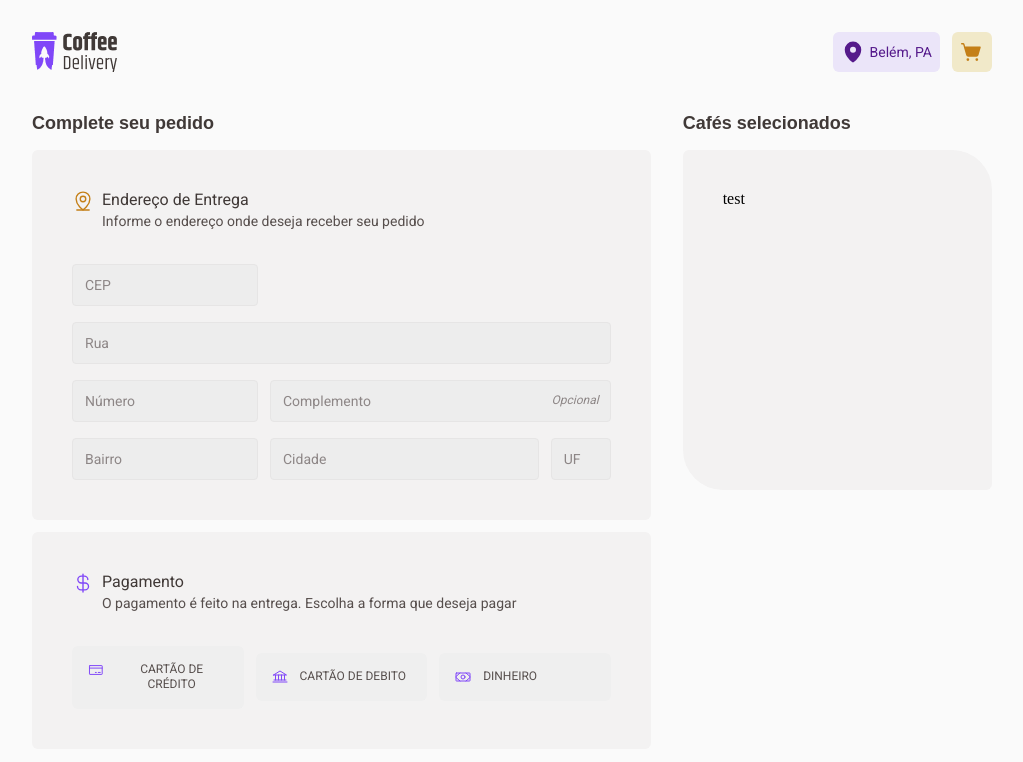
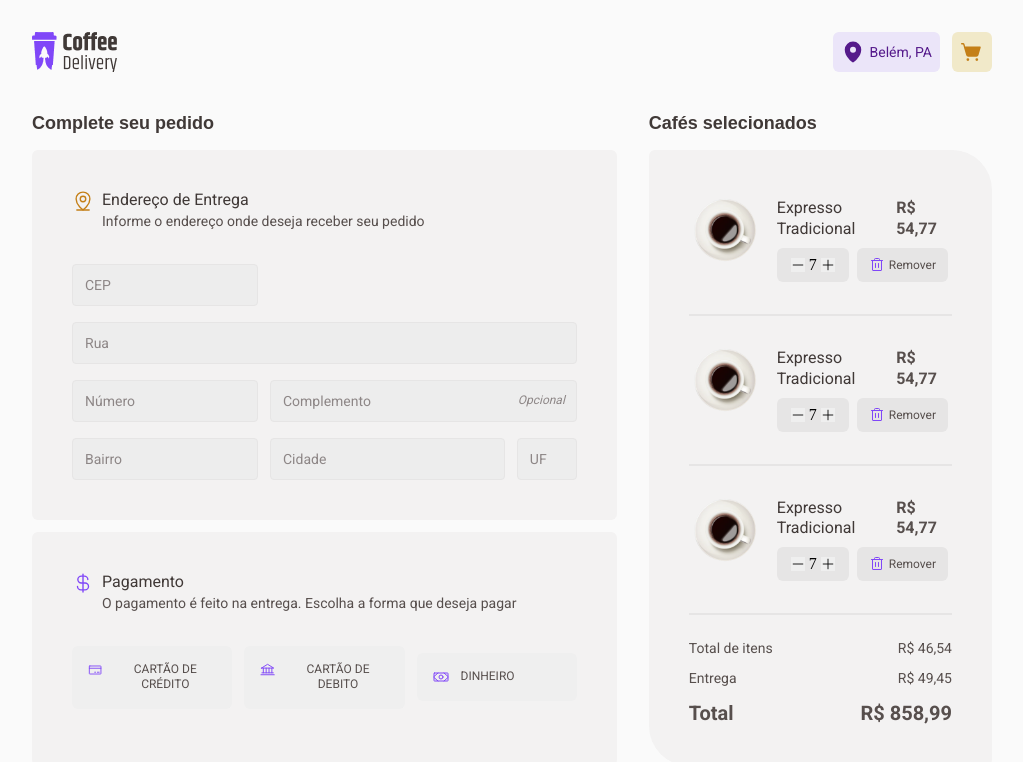
Before and after one commit to YanCardoso/coffee-y, a React (Vite) app: page /checkout in a window 1280 px wide. Shown: the top 762 px of the page, without its empty margins (128-1151 px from the left). Built offline with nearby package versions, Linux system fonts and the light colour scheme.

Commit message:
CartProduct

```diff
--- /dev/null
+++ b/src/components/CartProductItem/index.tsx
@@ -0,0 +1,34 @@
+import coffee from '../../assets/Type_Americano.png'
+import { CounterButton } from '../CounterButton'
+import { RemoveButton } from '../RemoveButton'
+import {
+	ButtonsGroup,
+	CartProductItemContainer,
+	Divider,
+	HeaderDetails,
+	ProductDetailsBox,
+} from './styles'
+
+export function CartProductItem() {
+	return (
+		<>
+			<CartProductItemContainer>
+				<img
+					src={coffee}
+					alt='coffee'
+				/>
+				<ProductDetailsBox>
+					<HeaderDetails>
+						<span>Expresso Tradicional</span>
+						<span>R$ 54,77</span>
+					</HeaderDetails>
+					<ButtonsGroup>
+						<CounterButton />
+						<RemoveButton />
+					</ButtonsGroup>
+				</ProductDetailsBox>
+			</CartProductItemContainer>
+			<Divider />
+		</>
+	)
+}
--- /dev/null
+++ b/src/components/CartProductItem/styles.ts
@@ -0,0 +1,46 @@
+import styled from 'styled-components'
+
+export const CartProductItemContainer = styled.div`
+	display: flex;
+	padding: 0.5rem 0.25rem;
+	gap: 1.25rem;
+
+	img {
+		max-height: 64px;
+		max-width: 64px;
+	}
+`
+export const ProductDetailsBox = styled.div`
+	display: flex;
+	flex-direction: column;
+	width: 100%;
+	gap: 0.5rem;
+`
+
+export const HeaderDetails = styled.div`
+	display: flex;
+	justify-content: space-between;
+	font-family: 'Roboto', sans-serif;
+	line-height: 130%;
+	align-items: center;
+
+	span:nth-child(1) {
+		color: ${(props) => props.theme['base-subtitle']};
+		font-size: 1rem;
+	}
+
+	span:nth-child(2) {
+		font-weight: 700;
+		color: ${(props) => props.theme['base-text']};
+	}
+`
+export const ButtonsGroup = styled.div`
+	display: flex;
+	gap: 0.5rem;
+`
+
+export const Divider = styled.hr`
+	margin: 1.5rem 0;
+	border: 1px solid;
+	color: ${(props) => props.theme['base-button']};
+`
--- /dev/null
+++ b/src/components/RemoveButton/index.tsx
@@ -0,0 +1,11 @@
+import { Trash } from 'phosphor-react'
+import { RemoveButtonContainer } from './styles'
+
+export function RemoveButton() {
+	return (
+		<RemoveButtonContainer>
+			<Trash size={16} />
+			Remover
+		</RemoveButtonContainer>
+	)
+}
--- /dev/null
+++ b/src/components/RemoveButton/styles.ts
@@ -0,0 +1,20 @@
+import styled from 'styled-components'
+
+export const RemoveButtonContainer = styled.button`
+	display: flex;
+	align-items: center;
+	justify-content: center;
+	background: ${(props) => props.theme['base-button']};
+	color: ${(props) => props.theme['base-text']};
+	font-family: 'Roboto', sans-serif;
+	font-size: 0.75rem;
+	padding: 0 0.75rem;
+  gap: 0.25rem;
+  border: none;
+  border-radius: 6px;
+  cursor: pointer;
+
+	& > svg {
+		color: ${(props) => props.theme.purple};
+	}
+`
--- a/src/pages/Checkout/index.tsx
+++ b/src/pages/Checkout/index.tsx
@@ -5,6 +5,7 @@ import {
 	MapPinLine,
 	Money,
 } from 'phosphor-react'
+import { CartProductItem } from '../../components/CartProductItem'
 import {
 	BoxCart,
 	BoxForm,
@@ -15,6 +16,7 @@ import {
 	CityInput,
 	ComplementInput,
 	CompleteOrderForm,
+	DeliveryWrapper,
 	FormBody,
 	HeaderDeliveryAddressBox,
 	HeaderPaymentBox,
@@ -25,6 +27,9 @@ import {
 	PostalCodeInput,
 	StateInput,
 	StreetInput,
+	TotalItemsWrapper,
+	TotalPriceContainer,
+	TotalWrapper,
 } from './styles'
 
 export function Checkout() {
@@ -83,7 +88,25 @@ export function Checkout() {
 				</BoxForm>
 				<BoxCart>
 					<h2>Cafés selecionados</h2>
-					<CheckoutCart>test</CheckoutCart>
+					<CheckoutCart>
+						<CartProductItem />
+						<CartProductItem />
+						<CartProductItem />
+						<TotalPriceContainer>
+							<TotalItemsWrapper>
+								<span>Total de itens</span>
+								<span>R$ 46,54</span>
+							</TotalItemsWrapper>
+							<DeliveryWrapper>
+								<span>Entrega</span>
+								<span>R$ 49,45</span>
+							</DeliveryWrapper>
+							<TotalWrapper>
+								<span>Total</span>
+								<span>R$ 858,99</span>
+							</TotalWrapper>
+						</TotalPriceContainer>
+					</CheckoutCart>
 				</BoxCart>
 			</CheckoutContainer>
 		</form>
--- a/src/pages/Checkout/styles.ts
+++ b/src/pages/Checkout/styles.ts
@@ -63,6 +63,37 @@ export const CheckoutCart = styled.div`
 	padding: 2.5rem;
 	border-radius: 6px 40px;
 `
+
+export const TotalPriceContainer = styled.div`
+	display: flex;
+	flex-direction: column;
+	width: 100%;
+	gap: 0.75rem;
+`
+
+const PriceBase = styled.div`
+	display: flex;
+	justify-content: space-between;
+	font-family: 'Roboto', sans-serif;
+	line-height: 130%;
+`
+
+export const TotalItemsWrapper = styled(PriceBase)`
+	font-size: 0.875rem;
+	color: ${(props) => props.theme['base-text']};
+`
+
+export const DeliveryWrapper = styled(PriceBase)`
+	font-size: 0.875rem;
+	color: ${(props) => props.theme['base-text']};
+`
+
+export const TotalWrapper = styled(PriceBase)`
+	font-weight: 700;
+	font-size: 1.25rem;
+	color: ${(props) => props.theme['base-text']};
+`
+
 const FormHeader = styled.div`
 	display: flex;
 	position: relative;
```
Also changed, not shown: src/components/CardCoffee/index.tsx (+9 -4 lines), src/components/CounterButton/index.tsx (renamed from src/components/CountButton/index.tsx), src/components/CounterButton/styles.ts (renamed from src/components/CountButton/styles.ts).
